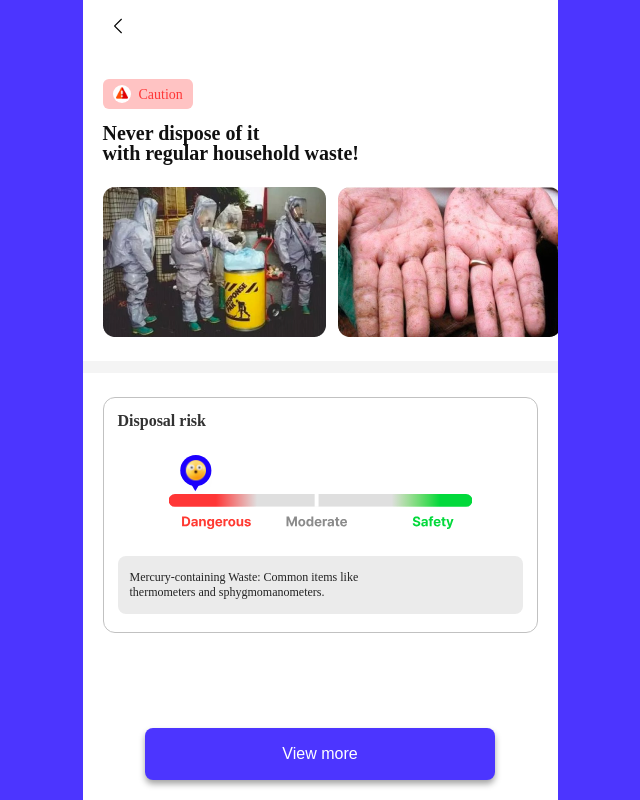
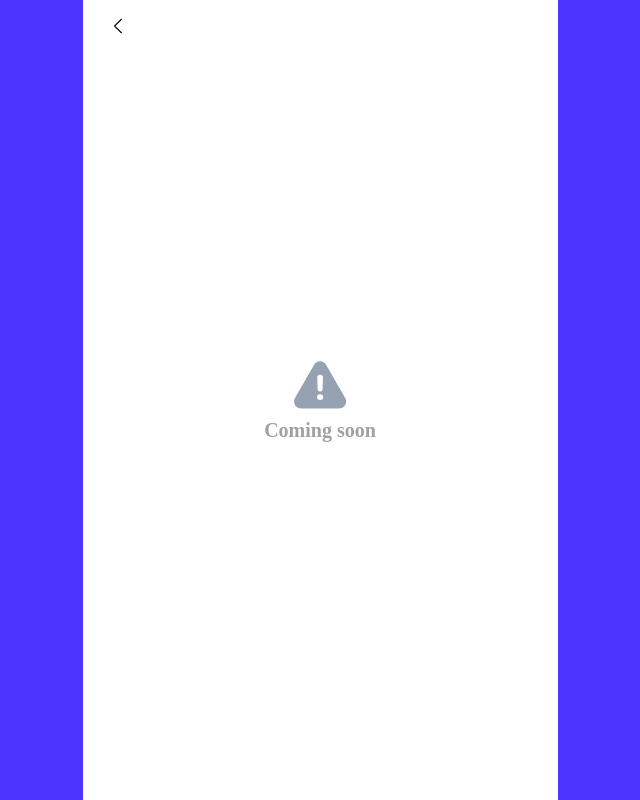
Before and after one commit to Junction-2023-9room/9room-frontend, a React (Vite) app: page /waste/1 in a window 1280 px wide. Shown: the whole page, without its empty margins (320-960 px from the left). Built offline with nearby package versions, Linux system fonts and the light colour scheme; a web font is replaced by a local one.

Commit message:
feat: landing page add

```diff
--- a/src/components/BottomButton.tsx
+++ b/src/components/BottomButton.tsx
@@ -38,7 +38,7 @@ const BottomContainer = styled.div`
 
   & > button {
     cursor: pointer;
-    max-width: calc(390px - 40px);
+    max-width: calc(475px - 40px);
     width: calc(100% - 40px);
     padding: 0 20px;
     border: none;
--- a/src/pages/CompanyDetail/DetailTab.tsx
+++ b/src/pages/CompanyDetail/DetailTab.tsx
@@ -5,7 +5,7 @@ const DetailTab = () => {
   return (
     <DetailTabContainer>
       <h1>SK Ecoplant excels in waste dispoal with its cost-effective approach.</h1>
-      <img src={'/company.png'} alt="" />
+      <img src={'/company.png'} alt="company" />
       <p>
         Offering services at competitive rates, they ensure top value for clients. Their
         swift processing minimizes potential risks. Their swift processing minimizes
--- /dev/null
+++ b/src/pages/WasteDescription/Landing.tsx
@@ -0,0 +1,42 @@
+import React from 'react';
+import { styled } from 'styled-components';
+
+const Landing = () => {
+  return (
+    <LandingContainer>
+      <div>
+        <img src="/images/landing.svg" alt="landing img" />
+        <p>Coming soon</p>
+      </div>
+    </LandingContainer>
+  );
+};
+
+export default Landing;
+
+const LandingContainer = styled.div`
+  position: relative;
+
+  & > div {
+    position: fixed;
+    display: flex;
+    flex-direction: column;
+    align-items: center;
+    top: 50%;
+    left: 50%;
+    transform: translate(-50%, -50%);
+    gap: 10px;
+
+    & > img {
+      width: fit-content;
+    }
+
+    & > p {
+      color: #a1a1a1;
+      font-size: 20px;
+      font-style: normal;
+      font-weight: 700;
+      line-height: 100%;
+    }
+  }
+`;
--- a/src/pages/WasteDescription/WasteDisposal.tsx
+++ b/src/pages/WasteDescription/WasteDisposal.tsx
@@ -5,7 +5,7 @@ const WasteDisposal = () => {
   return (
     <DisposalContainer>
       <h1>Disposal risk</h1>
-      <img src={'/status-bar.svg'} alt="" />
+      <img src={'/status-bar.svg'} alt="status bar" />
       <p>
         Mercury-containing Waste: Common items like <br />
         thermometers and sphygmomanometers.
@@ -33,7 +33,7 @@ const DisposalContainer = styled.div`
 
   & > img {
     width: 100%;
-    height: 75px;
+    height: auto;
     margin-bottom: 22px;
   }
 
--- a/src/pages/WasteDescription/index.tsx
+++ b/src/pages/WasteDescription/index.tsx
@@ -7,7 +7,10 @@ import { LOCAL_STORAGE_KEY } from '../../constants/storage';
 import { WASTE_LIST_LABEL } from '../../constants/waste';
 import { useScrollTop } from '../../libs/hooks/useScrollTop';
 import WasteDetail from '../WasteDescription/WasteDetail';
+import Landing from './Landing';
 import UpcyclingDetail from './UpcyclingDetail';
+
+const PATH_NAME = ['lead-acid', 'mercury-thermo'];
 
 const Index = () => {
   useScrollTop();
@@ -24,8 +27,14 @@ const Index = () => {
   return (
     <Container>
       <NavHeader title={WASTE_LIST_LABEL[wasteName]} />
-      {wasteName === 'lead-acid' ? <UpcyclingDetail /> : <WasteDetail />}
-      <BottomButton text={'View more'} handler={handleOnClickMove} />
+      {PATH_NAME.includes(wasteName) ? (
+        <>
+          {wasteName === 'lead-acid' ? <UpcyclingDetail /> : <WasteDetail />}
+          <BottomButton text={'View more'} handler={handleOnClickMove} />
+        </>
+      ) : (
+        <Landing />
+      )}
     </Container>
   );
 };
```
Also changed, not shown: public/images/landing.svg (added).
